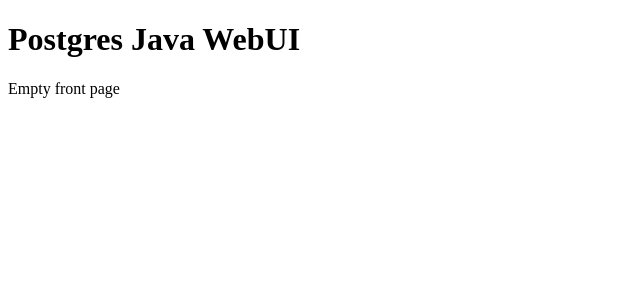
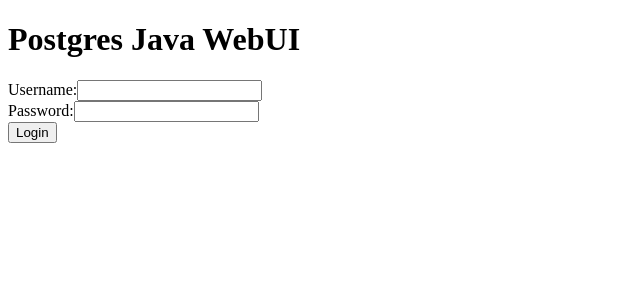
Before and after one commit to korpiq/postgres-java-webui, a React (Vite) app in the folder frontend/: page / in a window 1280 px wide. Shown: the top 300 px of the page, without its empty margins (0-640 px from the left). Built offline with nearby package versions, Linux system fonts and the light colour scheme.

Commit message:
login by Junie on the frontpage creates JWT ok

```diff
--- a/frontend/src/index.tsx
+++ b/frontend/src/index.tsx
@@ -1,11 +1,67 @@
-import React from 'react';
+import React, { useState } from 'react';
 import ReactDOM from 'react-dom/client';
 
 const App: React.FC = () => {
+  const [username, setUsername] = useState('');
+  const [password, setPassword] = useState('');
+  const [error, setError] = useState('');
+
+  const handleLogin = async (e: React.FormEvent) => {
+    e.preventDefault();
+    setError('');
+
+    try {
+      const response = await fetch('/api/login', {
+        method: 'POST',
+        headers: {
+          'Content-Type': 'application/json',
+        },
+        body: JSON.stringify({ username, password }),
+      });
+
+      if (response.ok) {
+        const data = await response.json();
+        // Set the JWT cookie. In a real app we might want to set secure: true etc.
+        // For simplicity we just set it here.
+        document.cookie = `jwt=${data.token}; path=/; SameSite=Strict`;
+      } else {
+        const data = await response.json();
+        setError(data.error || 'Login failed');
+      }
+    } catch (err) {
+      setError('An error occurred during login');
+    }
+  };
+
   return (
     <div>
       <h1>Postgres Java WebUI</h1>
-      <p>Empty front page</p>
+      <form onSubmit={handleLogin}>
+        <div>
+          <label htmlFor="username">Username:</label>
+          <input
+            type="text"
+            id="username"
+            name="username"
+            value={username}
+            onChange={(e) => setUsername(e.target.value)}
+            required
+          />
+        </div>
+        <div>
+          <label htmlFor="password">Password:</label>
+          <input
+            type="password"
+            id="password"
+            name="password"
+            value={password}
+            onChange={(e) => setPassword(e.target.value)}
+            required
+          />
+        </div>
+        {error && <p style={{ color: 'red' }}>{error}</p>}
+        <button type="submit">Login</button>
+      </form>
     </div>
   );
 };
--- a/frontend/vite.config.ts
+++ b/frontend/vite.config.ts
@@ -6,6 +6,12 @@
   plugins: [react()],
   server: {
     port: 3000,
+    proxy: {
+      '/api': {
+        target: 'http://localhost:8080',
+        changeOrigin: true,
+      },
+    },
   },
   build: {
     outDir: 'build',
```
Also changed, not shown: frontend/features/step_definitions/steps.ts (+11 -3 lines), 1 other file (tests, documents, lock files or other folders).
